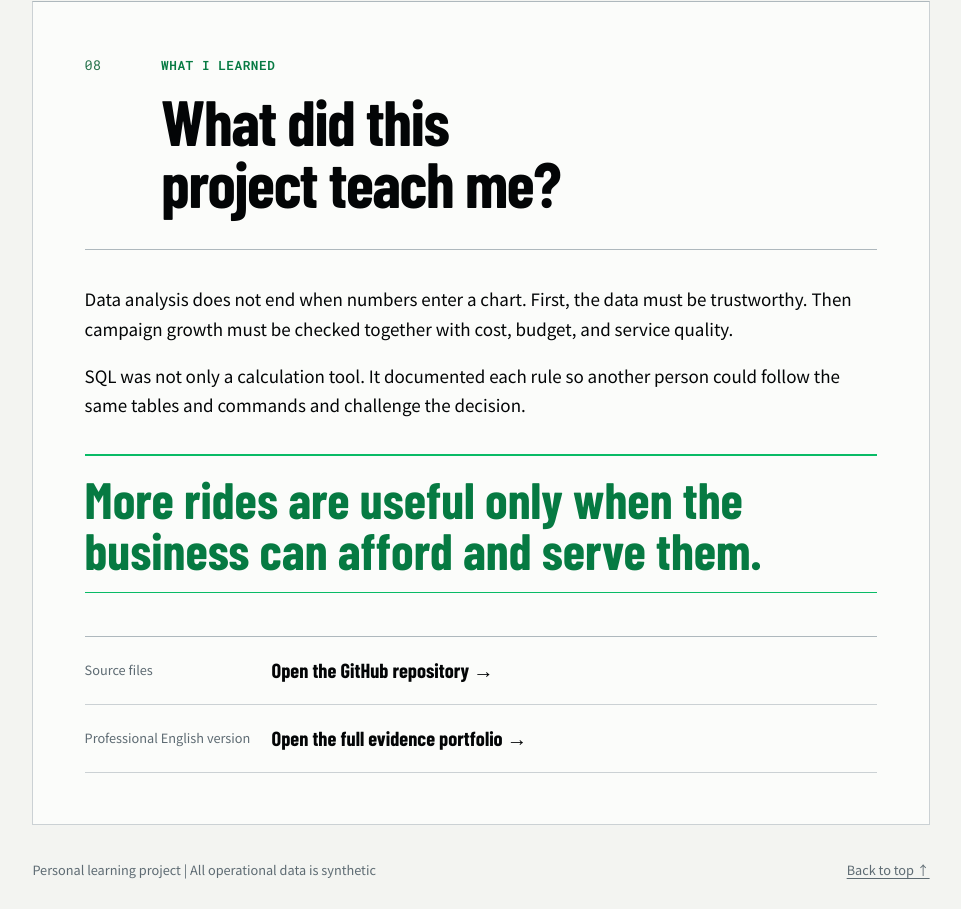
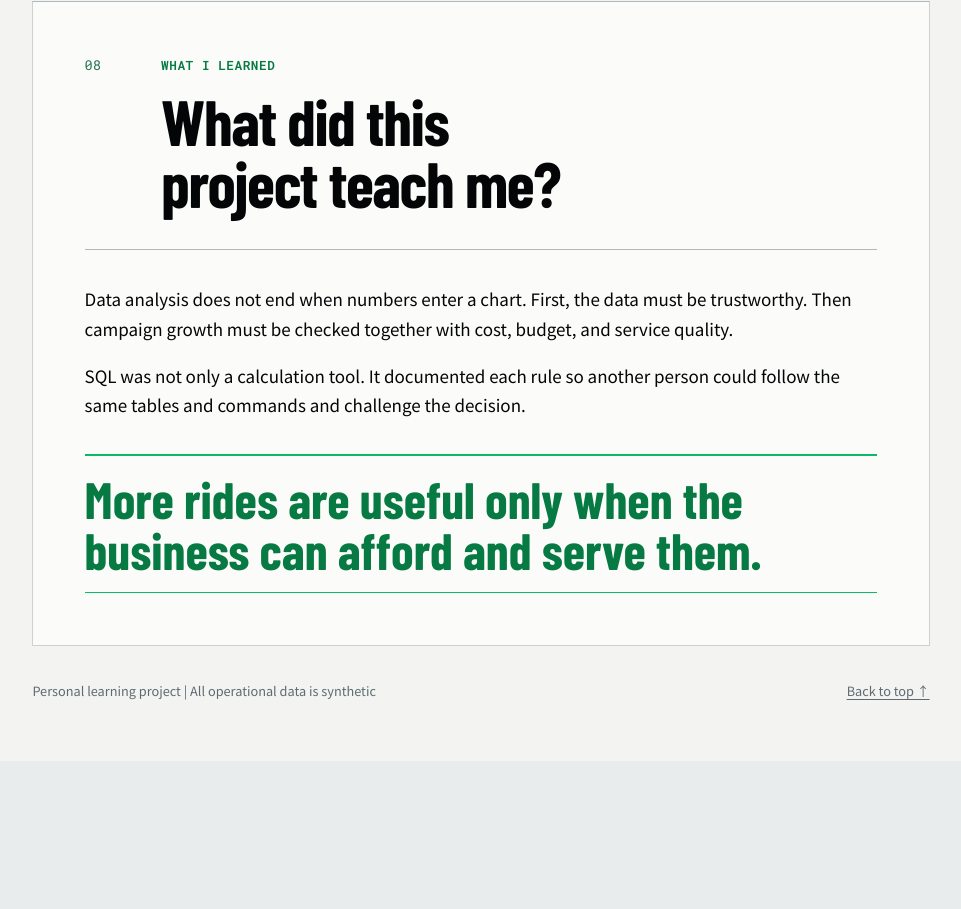
Before and after one commit to Joelyn-Poh/taiwan-airport-ops-case-study, a website: page site/en/index.html in a window 1280 px wide. Shown: the part 11091-12000 px from the top of the page, without its empty margins (312-1273 px from the left). After the commit the page ends 11852 px from the top, so only its background shows below. Drawn offline with nearby package versions, Linux system fonts and the light colour scheme; a web font is replaced by a local one.

Commit message:
Remove English footer links (#10)

```diff
--- a/site/en/index.html
+++ b/site/en/index.html
@@ -315,11 +315,6 @@
           <blockquote>More rides are useful only when the business can afford and serve them.</blockquote>
         </div>
 
-        <div class="closing-links">
-          <a href="https://github.com/Joelyn-Poh/taiwan-airport-ops-case-study"><span>Source files</span><strong>Open the GitHub repository →</strong></a>
-          <a href="../portfolio/"><span>Professional English version</span><strong>Open the full evidence portfolio →</strong></a>
-        </div>
-
       </section>
 
       <footer class="report-footer"><p>Personal learning project | All operational data is synthetic</p><a href="#top">Back to top ↑</a></footer>
```
Also changed, not shown: site/index.html (+0 -5 lines).
